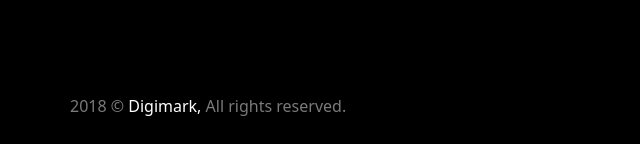
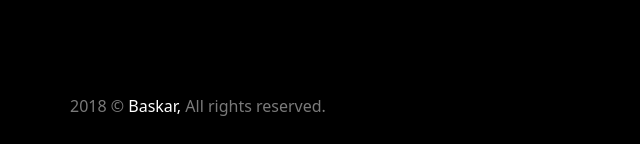
Before and after one commit to BaskarR96/Bootstrap-1, a plain HTML site: page index.html in a window 1280 px wide. Shown: the part 5908-6052 px from the top of the page, 0-640 px from the left. Drawn offline with nearby package versions, Linux system fonts and the light colour scheme.

Commit message:
Update index.html

```diff
--- a/index.html
+++ b/index.html
@@ -603,7 +603,7 @@
                 <div class="container px-lg-0">
                     <div class="row mx-auto">
                         <p class="para text-center text-md-start col-12 col-md-6 text-white px-0 py-3 py-md-4 m-0"><span
-                                class="text">2018 &copy;</span> Digimark, <span class="text">All rights reserved.</span></p>
+                                class="text">2018 &copy;</span> Baskar, <span class="text">All rights reserved.</span></p>
                         <ul
                             class="navbar-nav d-flex flex-row justify-content-center justify-content-md-end col-12 col-md-6 px-0 pb-3 py-md-4">
                             <li class="nav-item pe-2">
```
